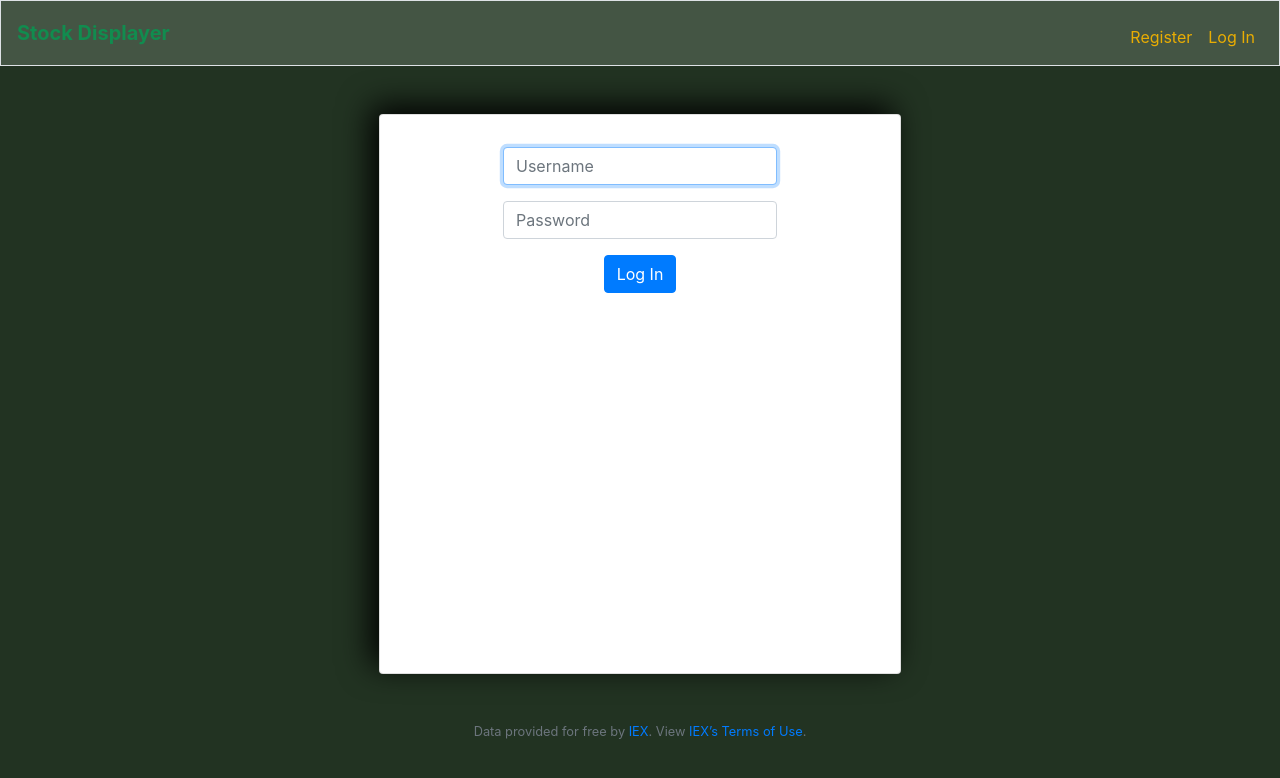
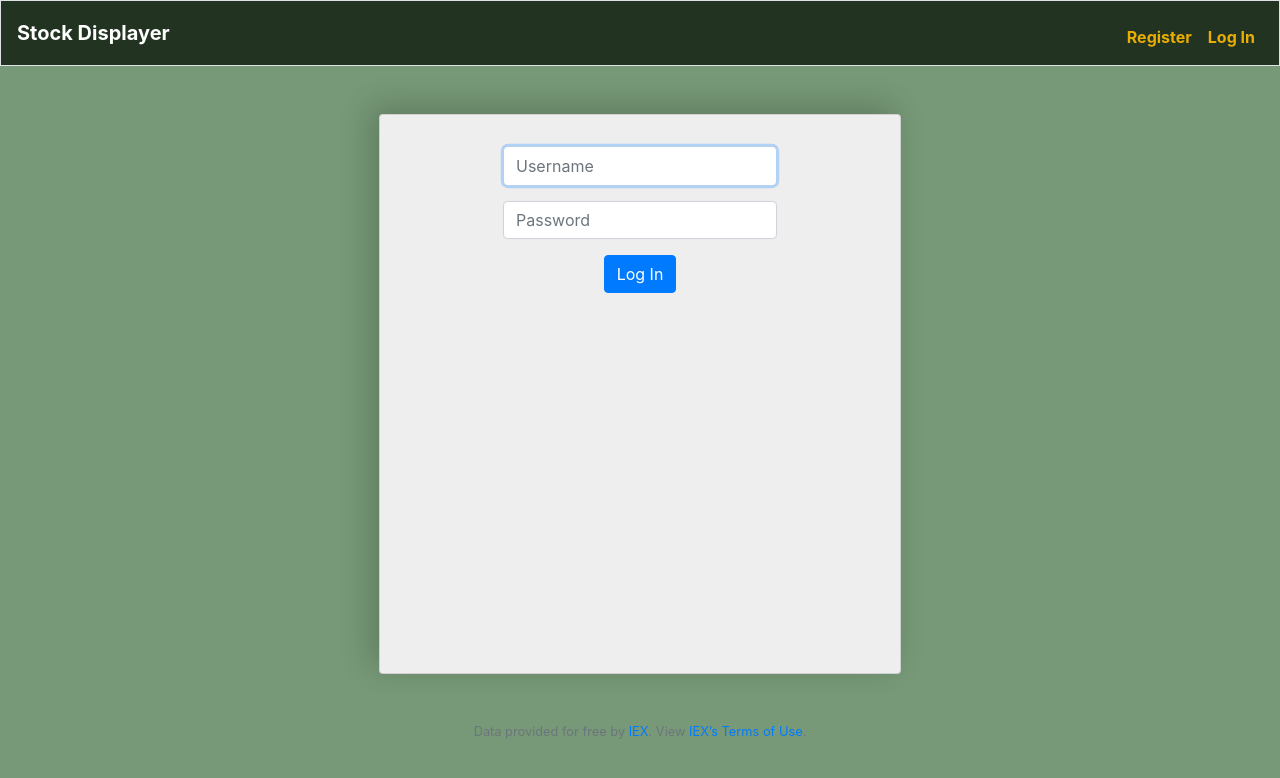
Before and after one commit to guiOsorio/Finance, a Flask app: page /login in a window 1280 px wide. Shown: the top 778 px of the page. Run offline with Flask 2, Linux system fonts and the light colour scheme.

Commit message:
styling completed

```diff
--- a/static/css/main.css
+++ b/static/css/main.css
@@ -1,32 +1,64 @@
 .nav {
-  background-color: #454 !important;
+  background-color: #232 !important;
 }
 .nav__title {
-  color: #118C4F !important;
+  color: #fff !important;
   font-weight: bold;
 }
 .nav-link {
   color: #e9ad03 !important;
+  font-weight: bold;
 }
 .nav-link:hover {
   color: #f3c70d;
-  font-weight: bold;
-  box-shadow: 3px 3px 10px black;
+  box-shadow: 3px 3px 10px rgba(0, 0, 0, 0.5);
 }
 
-.card {
+.card-login {
   width: 50%;
   height: 70vh;
   margin: 0 auto;
-  box-shadow: -0.5rem -0.5rem 2rem black;
+  box-shadow: -0.5rem -0.5rem 2rem rgba(0, 0, 0, 0.2);
   padding: 2rem 0;
+  background-color: #EEE;
   display: flex;
   justify-content: start;
   align-items: center;
 }
 
+.table-standard {
+  padding: 30px;
+  margin: 0 auto;
+  width: 80%;
+  display: table;
+  border-collapse: collapse;
+  text-align: center;
+}
+.table-standard th, .table-standard td {
+  border: 1px solid #999;
+  height: 10vh;
+}
+.table-standard th {
+  color: #118C4F;
+}
+.table-standard td {
+  color: #232;
+}
+
+.form-standard {
+  text-align: center;
+  color: white;
+  font-weight: bold;
+  padding: 5rem;
+}
+
 body {
-  background-color: #232;
+  background-color: #797;
+}
+
+*:focus {
+  outline: none !important;
+  border: none !important;
 }
 
 /*# sourceMappingURL=main.css.map */
--- a/static/sass/_base.scss
+++ b/static/sass/_base.scss
@@ -1,18 +1,18 @@
 .nav {
-    background-color: $color-grey !important;
+    background-color: $color-grey-dark !important;
 
     &__title {
-        color: $color-primary !important;
+        color: $color-white !important;
         font-weight: bold;
     }
 
     &-link {
         color: $color-secondary !important;
+        font-weight: bold;
 
         &:hover {
             color: $color-secondary-light;
-            font-weight: bold;
-            box-shadow: 3px 3px 10px rgba(0,0,0 / 0.5);
+            box-shadow: 3px 3px 10px rgba($color-black, 0.5);
         }
     }
 }
--- a/static/sass/_components.scss
+++ b/static/sass/_components.scss
@@ -1,11 +1,42 @@
-.card {
+.card-login {
     width: 50%;
     height: 70vh;
     margin: 0 auto;
-    box-shadow: -.5rem -.5rem 2rem rgba(0,0,0 / 0.2);
+    box-shadow: -.5rem -.5rem 2rem rgba($color-black, 0.2);
     padding: 2rem 0;
+    background-color: #EEE;
 
     display: flex;
     justify-content: start;
     align-items: center;
 }
+
+.table-standard {
+    padding: 30px;
+    margin: 0 auto;
+    width: 80%;
+
+    display: table;
+    border-collapse: collapse;
+    text-align: center;
+
+    & th, td {
+        border: 1px solid #999;
+        height: 10vh;
+    }
+
+    & th {
+        color: $color-primary;
+    }
+
+    & td {
+        color: $color-grey-dark;
+    }
+}
+
+.form-standard {
+    text-align: center;
+    color: white;
+    font-weight: bold;
+    padding: 5rem;
+}
--- a/static/sass/_layout.scss
+++ b/static/sass/_layout.scss
@@ -1,3 +1,8 @@
 body {
-    background-color: $color-grey-dark;
+    background-color: $color-grey-light;
 }
+
+*:focus {
+    outline: none !important;
+    border: none !important;
+}
--- a/static/sass/_variables.scss
+++ b/static/sass/_variables.scss
@@ -9,3 +9,6 @@ $color-secondary-dark: #d9a760;
 $color-grey-light: #797;
 $color-grey: #454;
 $color-grey-dark: #232;
+
+$color-black: #000;
+$color-white: #fff;
--- a/templates/buy.html
+++ b/templates/buy.html
@@ -5,7 +5,7 @@
 {% endblock %}
 
 {% block main %}
-    <form action="/buy" method="POST">
+    <form action="/buy" method="POST" class="form-standard">
         <label for="symbol">Symbol</label>
         <input type="text" name="symbol" autocomplete="off" id="symbol">
         <label for="shares"># of shares to buy</label>
--- a/templates/history.html
+++ b/templates/history.html
@@ -5,7 +5,7 @@
 {% endblock %}
 
 {% block main %}
-    <table>
+    <table class="table-standard card">
         <thead>
             <tr>
                 <th>Transaction type</th>
--- a/templates/index.html
+++ b/templates/index.html
@@ -5,7 +5,7 @@
 {% endblock %}
 
 {% block main %}
-    <table>
+    <table class="table-standard card">
         <thead>
             <tr>
                 <th>Stock</th>
--- a/templates/login.html
+++ b/templates/login.html
@@ -5,7 +5,7 @@
 {% endblock %}
 
 {% block main %}
-    <form action="/login" method="post" class="card">
+    <form action="/login" method="post" class="card card-login">
         <div class="form-group">
             <input autocomplete="off" autofocus class="form-control" name="username" placeholder="Username" type="text">
         </div>
--- a/templates/quote.html
+++ b/templates/quote.html
@@ -5,8 +5,9 @@
 {% endblock %}
 
 {% block main %}
-    <form action="/quote" method="POST">
+    <form action="/quote" method="POST" class="form-standard">
         <label for="symbol">Symbol</label>
         <input type="text" autocomplete="off" name="symbol" id="symbol">
+        <button>Find</button>
     </form>
 {% endblock %}
--- a/templates/quoted.html
+++ b/templates/quoted.html
@@ -5,7 +5,7 @@
 {% endblock %}
 
 {% block main %}
-    <table>
+    <table class="table-standard card">
         <thead>
             <tr>
                 <th>Symbol</th>
--- a/templates/sell.html
+++ b/templates/sell.html
@@ -5,7 +5,7 @@
 {% endblock %}
 
 {% block main %}
-    <form action="/sell" method ="POST">
+    <form action="/sell" method ="POST" class="form-standard">
         <label for="symbol">Symbol</label>
         <select name="symbol" id="symbol">
             {% for symbol in symbols %}
```
Also changed, not shown: 1 other file.
